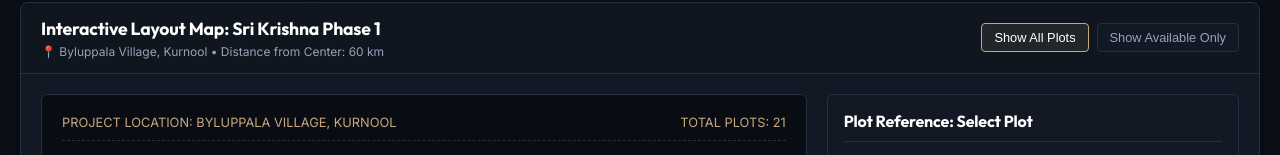
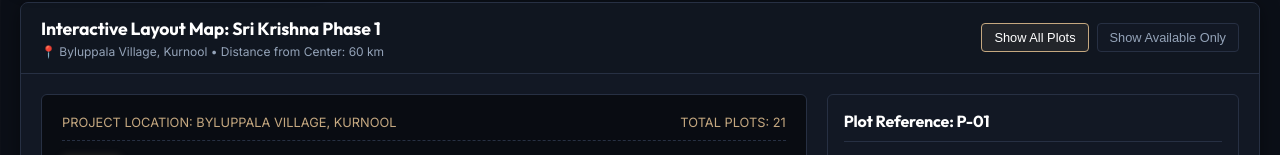
Before and after one commit to GURU0007/SKRC, a React (Vite) app: page / in a window 1280 px wide. Both pictures are taken after a click on the button "Plots Layout". Shown: the part 645-800 px from the top of the page. Built offline with nearby package versions, Linux system fonts and the light colour scheme; no server answers; a web font is replaced by a local one.

Commit message:
feat: select first plot of active layout by default on initialization and layout switch

```diff
--- a/src/components/Projects.jsx
+++ b/src/components/Projects.jsx
@@ -56,7 +56,10 @@ function Projects({ handleSelectPlotInquiry }) {
   const [filterPrice, setFilterPrice] = useState('all');
   const [filterRadius, setFilterRadius] = useState('all');
   const [plotFilter, setPlotFilter] = useState('all');
-  const [selectedPlot, setSelectedPlot] = useState(null);
+  const [selectedPlot, setSelectedPlot] = useState(() => {
+    const initialLayout = LAYOUTS.find(l => l.id === 'srikrishna-phase-1') || LAYOUTS[0];
+    return (initialLayout && initialLayout.plots && initialLayout.plots[0]) || null;
+  });
   const [showMobileFilters, setShowMobileFilters] = useState(false);
 
   const filterContainerRef = useRef(null);
@@ -79,9 +82,13 @@ function Projects({ handleSelectPlotInquiry }) {
     };
   }, [showMobileFilters]);
 
-  // Reset plot selection when active layout shifts
+  // Set first plot as selected when active layout shifts
   useEffect(() => {
-    setSelectedPlot(null);
+    if (activeLayout && activeLayout.plots && activeLayout.plots.length > 0) {
+      setSelectedPlot(activeLayout.plots[0]);
+    } else {
+      setSelectedPlot(null);
+    }
   }, [selectedLayoutId]);
 
   // Price budget utility checks
```
